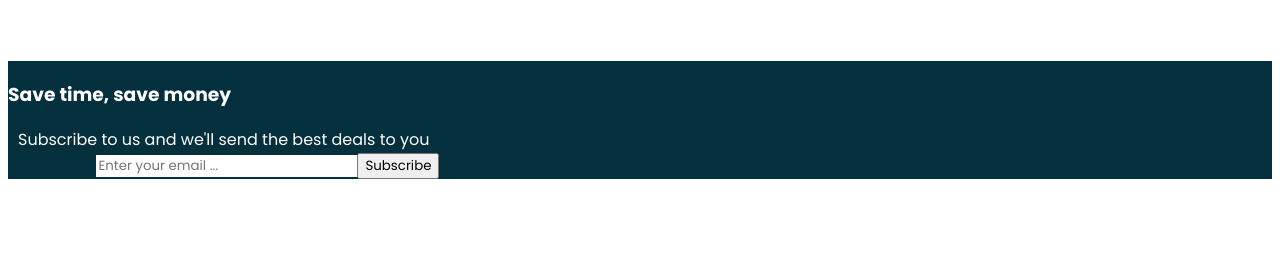
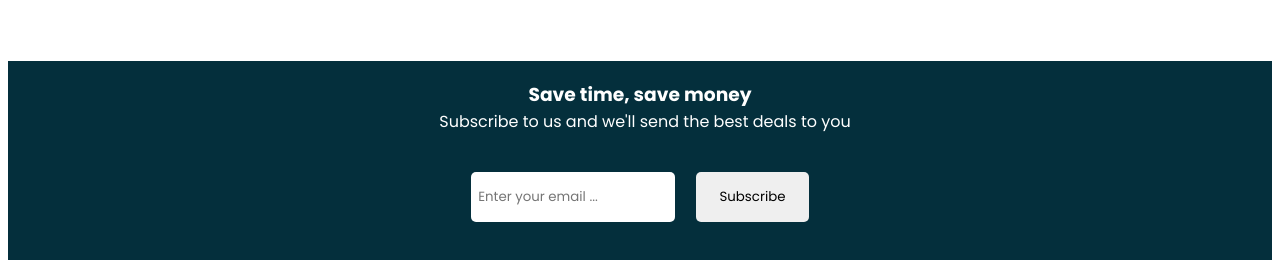
Before and after one commit to Muhammad-Jahanzeb/Hotel-Booking-App, a React (Vite) app in the folder frontend/bookingApp/: page / in a window 1280 px wide. Shown: the part 1424-1689 px from the top of the page. Before the commit the page ends 1611 px from the top, so only its background shows below. Built offline with nearby package versions, Linux system fonts and the light colour scheme.

Commit message:
added some css

```diff
--- a/frontend/bookingApp/src/Components/EmailList/EmailList.css
+++ b/frontend/bookingApp/src/Components/EmailList/EmailList.css
@@ -5,4 +5,41 @@
     width: 100%;
     background-color:rgb(4, 47, 60);
     color: white;
+    align-items: center;
 }
+
+.mailHeading{
+    display: flex;
+    flex-direction: column;
+    align-items: center;
+}
+
+.mailHeading h3{
+    margin-bottom: 0;
+    /* margin-top: 10%; */
+}
+
+.mailInput{
+    display: flex;
+    justify-content: space-evenly;
+    margin-top: 3%;
+    margin-bottom: 3%;
+    padding: 0;
+    width:30%
+}
+
+.mailInput input{
+    width: 50%;
+    margin:0;
+    padding: 2%;
+    border:none;
+    border-radius: 5px;
+}
+
+.mailInput button{
+    width: 30%;
+    padding:4%;
+    border:none;
+    border-radius: 5px;
+
+}
```
